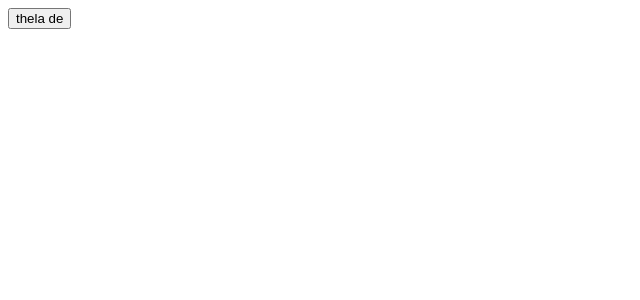
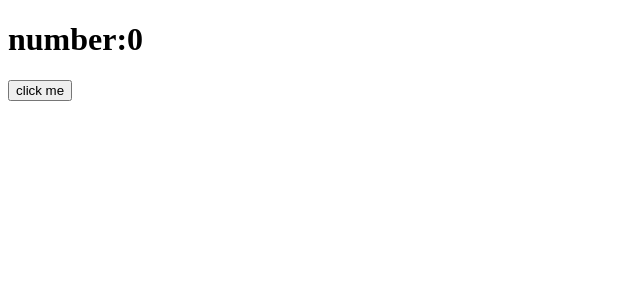
Before and after one commit to MD-Tanvir-Uddin-Alif/React, a React (Vite) app in the folder vite-project/: page / in a window 1280 px wide. Shown: the top 300 px of the page, without its empty margins (0-640 px from the left). Built offline with nearby package versions, Linux system fonts and the light colour scheme.

Commit message:
useState Learning

```diff
--- a/vite-project/src/App.jsx
+++ b/vite-project/src/App.jsx
@@ -1,16 +1,13 @@
-import React, { useRef } from 'react';
+import React, { useRef, useState } from 'react';
 import Hero from './component/Hero'
 
 const App = () => {
-  let my = useRef(0);
-  const baler_button = () => {
-    let heda = my.current++;
-    console.log(heda);
-  }
+  const [number, setsumber] = useState(0);
 
   return (
     <div>
-      <button onClick={baler_button}>thela de</button>
+      <h1>number:{number}</h1>
+      <button onClick={()=>setsumber(number+1)}>click me</button>
     </div>
   );
 };
```
